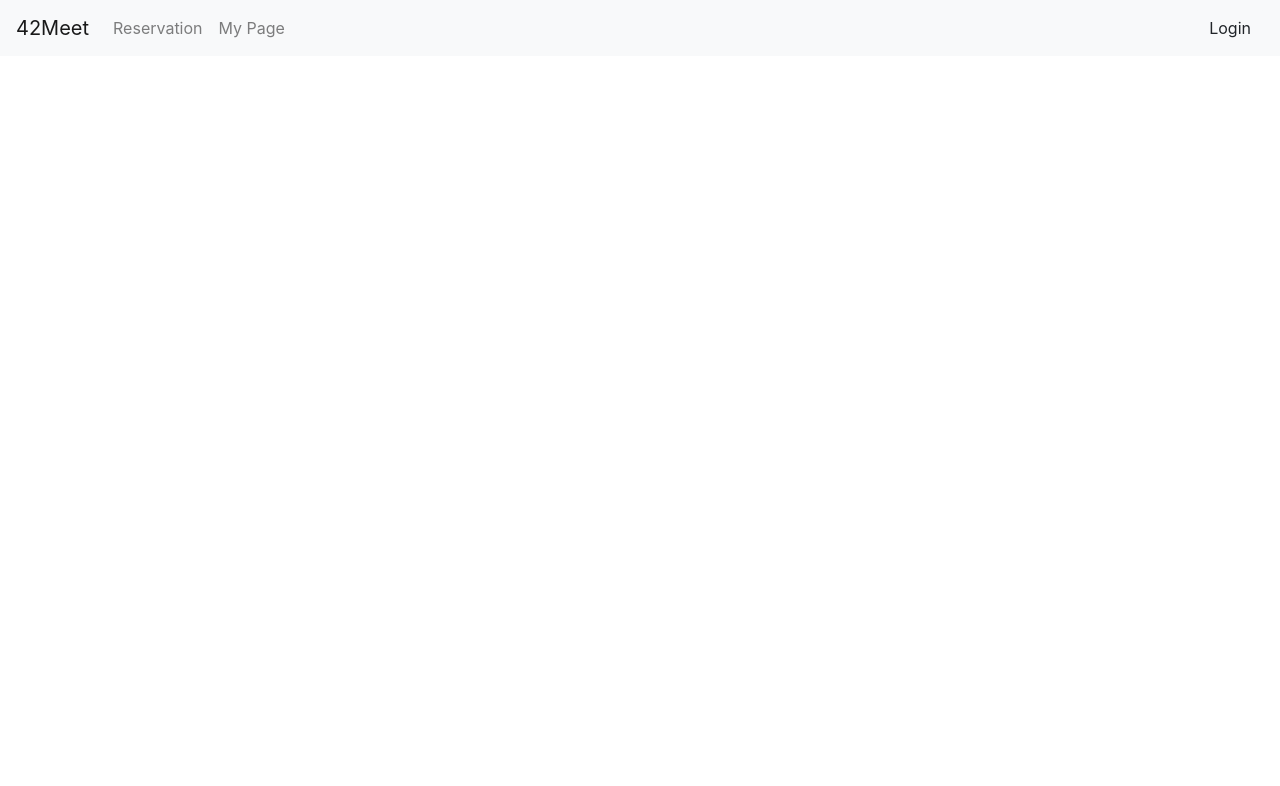
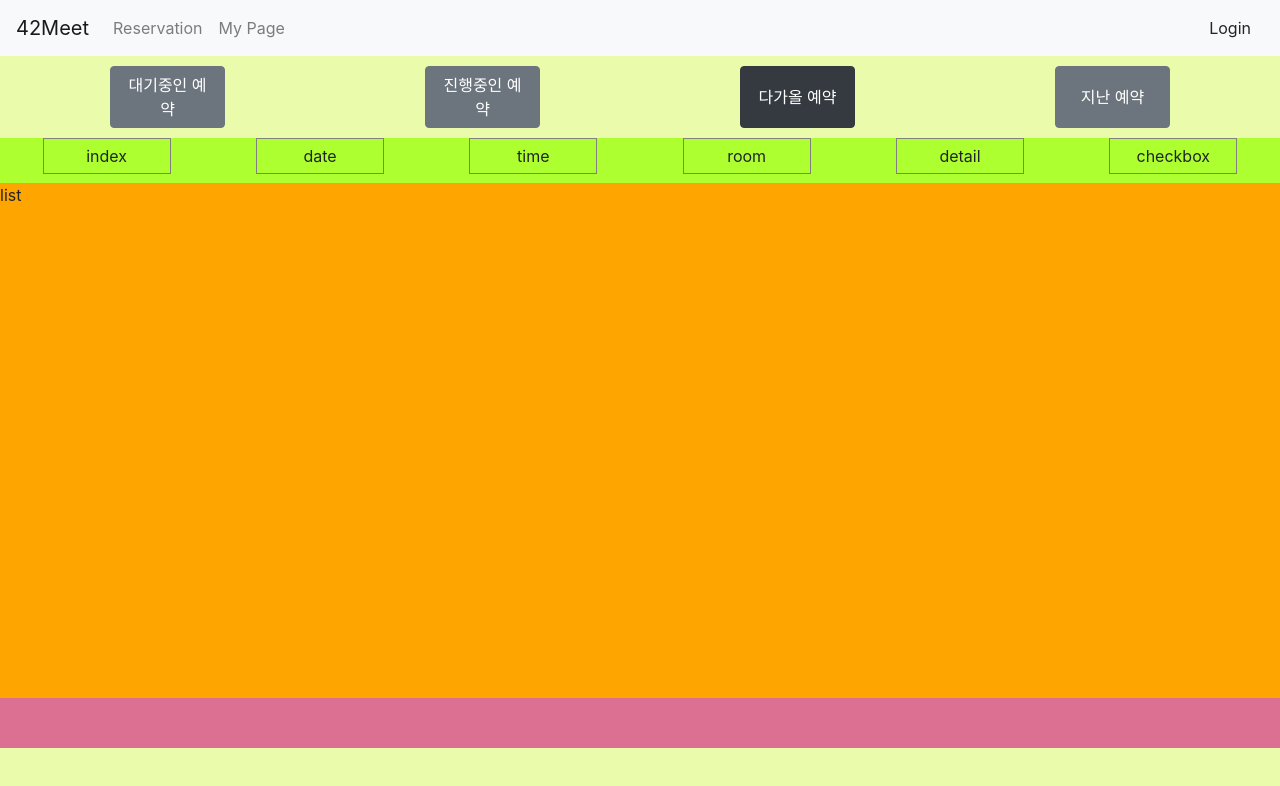
Before and after one commit to yh1120/42Meet_FE, a React (Create React App) app: page /admin in a window 1280 px wide. Shown: the top 786 px of the page. Built offline with nearby package versions, Linux system fonts and the light colour scheme.

Commit message:
[FEAT] #28 Admin Page
Admin page를 만들었다.
4개의 선택항목이 있고, 페이지네이션을 준비해서 박스를 나눠놨다.

```diff
--- a/src/pages/Admin.js
+++ b/src/pages/Admin.js
@@ -1,9 +1,139 @@
+import React, { useState, useEffect } from 'react';
 import Navigation from '../Components/Navigation';
+import { Button } from 'react-bootstrap';
+import '../styles/Admin.css';
+import axios from 'axios';
+import { getHeaders, setToken } from '../utils/utils';
 
 const Admin = () => {
+  const buttonColor = {
+    waitlist: 'secondary',
+    past: 'secondary',
+    present: 'secondary',
+    future: 'secondary',
+  };
+
+  const [myReservations, setMyReservations] = useState(null);
+  const [clickedButton, setClickedButton] = useState('future');
+  const [colorForm, setColorForm] = useState({
+    ...buttonColor,
+    [clickedButton]: 'dark',
+  });
+
+  const getReservations = async () => {
+    try {
+      axios({
+        url: 'http://42meet.kro.kr:9100/admin/',
+        method: 'GET',
+        headers: getHeaders(),
+      }).then((response) => {
+        setMyReservations(response.data);
+        setToken(response);
+        console.log(response.data);
+      });
+      //   setValidate(false);
+    } catch (err) {
+      console.log(err);
+    }
+  };
+
+  const handleList = (e) => {
+    const id = e.target.id;
+    setClickedButton(id);
+    setColorForm({
+      ...buttonColor,
+      [id]: 'dark',
+    });
+    if (id === 'waitlist') {
+      console.log('waitlist');
+    } else if (id === 'past') {
+      console.log('past');
+    } else if (id === 'present') {
+      console.log('present');
+    } else {
+      console.log('future');
+    }
+  };
+
+  useEffect(() => {
+    if (myReservations === null) {
+      getReservations();
+    }
+  }, [myReservations]);
+
   return (
-    <div>
+    <div className="main">
       <Navigation />
+      <div
+        style={{
+          display: 'flex',
+          margin: '10px 10px 10px 10px',
+          justifyContent: 'space-around',
+        }}
+      >
+        <Button
+          id="waitlist"
+          variant={colorForm.waitlist}
+          style={{ width: '115px' }}
+          onClick={handleList}
+        >
+          대기중인 예약
+        </Button>
+        <Button
+          id="present"
+          variant={colorForm.present}
+          style={{ width: '115px' }}
+          onClick={handleList}
+        >
+          진행중인 예약
+        </Button>
+        <Button
+          id="future"
+          variant={colorForm.future}
+          style={{ width: '115px' }}
+          onClick={handleList}
+        >
+          다가올 예약
+        </Button>
+        <Button
+          id="past"
+          variant={colorForm.past}
+          style={{ width: '115px' }}
+          onClick={handleList}
+        >
+          지난 예약
+        </Button>
+      </div>
+      <div className="reservationList">
+        <div className="title">
+          <div className="title__in">
+            <div className="title__props">index</div>
+          </div>
+          <div className="title__in">
+            <div className="title__props">date</div>
+          </div>
+          <div className="title__in">
+            <div className="title__props">time</div>
+          </div>
+          <div className="title__in">
+            <div className="title__props">room</div>
+          </div>
+          {/* <div className="title__in">
+            <div className="title__props">leader</div>
+          </div>
+          <div className="title__in">
+            <div className="title__props">number</div>
+          </div> */}
+          <div className="title__in">
+            <div className="title__props">detail</div>
+          </div>
+          <div className="title__in">
+            <div className="title__props">checkbox</div>
+          </div>
+        </div>
+        <div>list</div>
+      </div>
+      <div className="pageButton"></div>
     </div>
   );
 };
--- /dev/null
+++ b/src/styles/Admin.css
@@ -0,0 +1,36 @@
+.main {
+  background-color: #eafbac;
+  height: 800px;
+}
+
+.main .reservationList {
+  /* display: flex; */
+  /* flex-direction: row; */
+  /* flex-wrap: wrap; */
+  /* justify-content: center; */
+  height: 70%;
+  background-color: orange;
+}
+
+.main .reservationList .title {
+  display: flex;
+  justify-content: space-around;
+  background-color: greenyellow;
+  height: 8%;
+}
+
+.main .reservationList .title .title__in {
+  width: 10%;
+}
+
+.main .reservationList .title .title__props {
+  padding: 5px;
+  text-align: center;
+  border: 1px solid grey;
+}
+
+.main .pageButton {
+  display: flex;
+  background-color: palevioletred;
+  height: 50px;
+}
```
